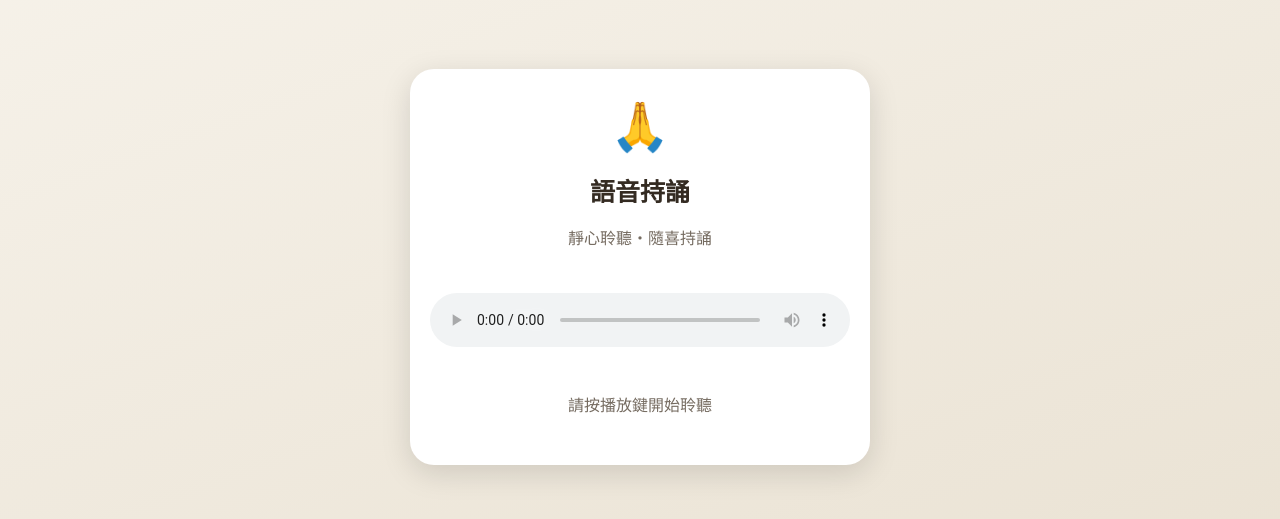
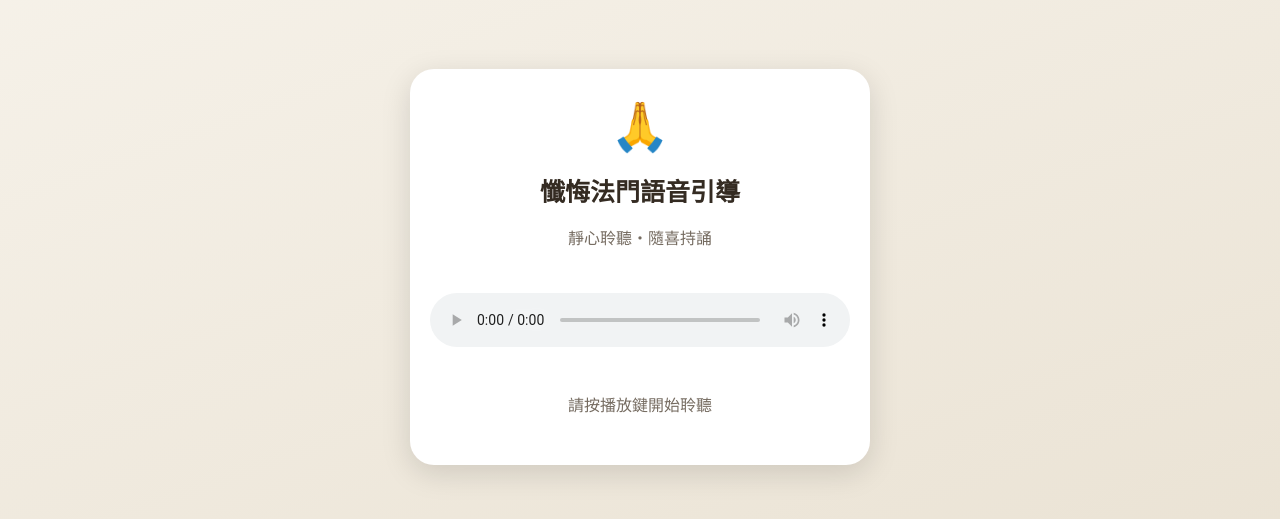
Before and after one commit to dennychiu/line-mp3-player-, a plain HTML site: page index.html in a window 1280 px wide. Shown: the part 133-652 px from the top of the page. Drawn offline with Linux system fonts and the light colour scheme.

Commit message:
Update index.html

```diff
--- a/index.html
+++ b/index.html
@@ -3,7 +3,7 @@
 <head>
 <meta charset="UTF-8">
 <meta name="viewport" content="width=device-width, initial-scale=1">
-<title>語音持誦播放器</title>
+<title>懺悔法門語音引導播放器</title>
 <style>
 body {
   margin: 0;
@@ -33,7 +33,7 @@ audio { width: 100%; margin: 25px 0; }
 <body>
 <main>
   <div class="symbol">🙏</div>
-  <h1>語音持誦</h1>
+  <h1>懺悔法門語音引導</h1>
   <p>靜心聆聽・隨喜持誦</p>
   <audio controls preload="metadata">
   <source src="花蓮祥德寺懺悔法門導引.m4a" type="audio/mp4">
```
